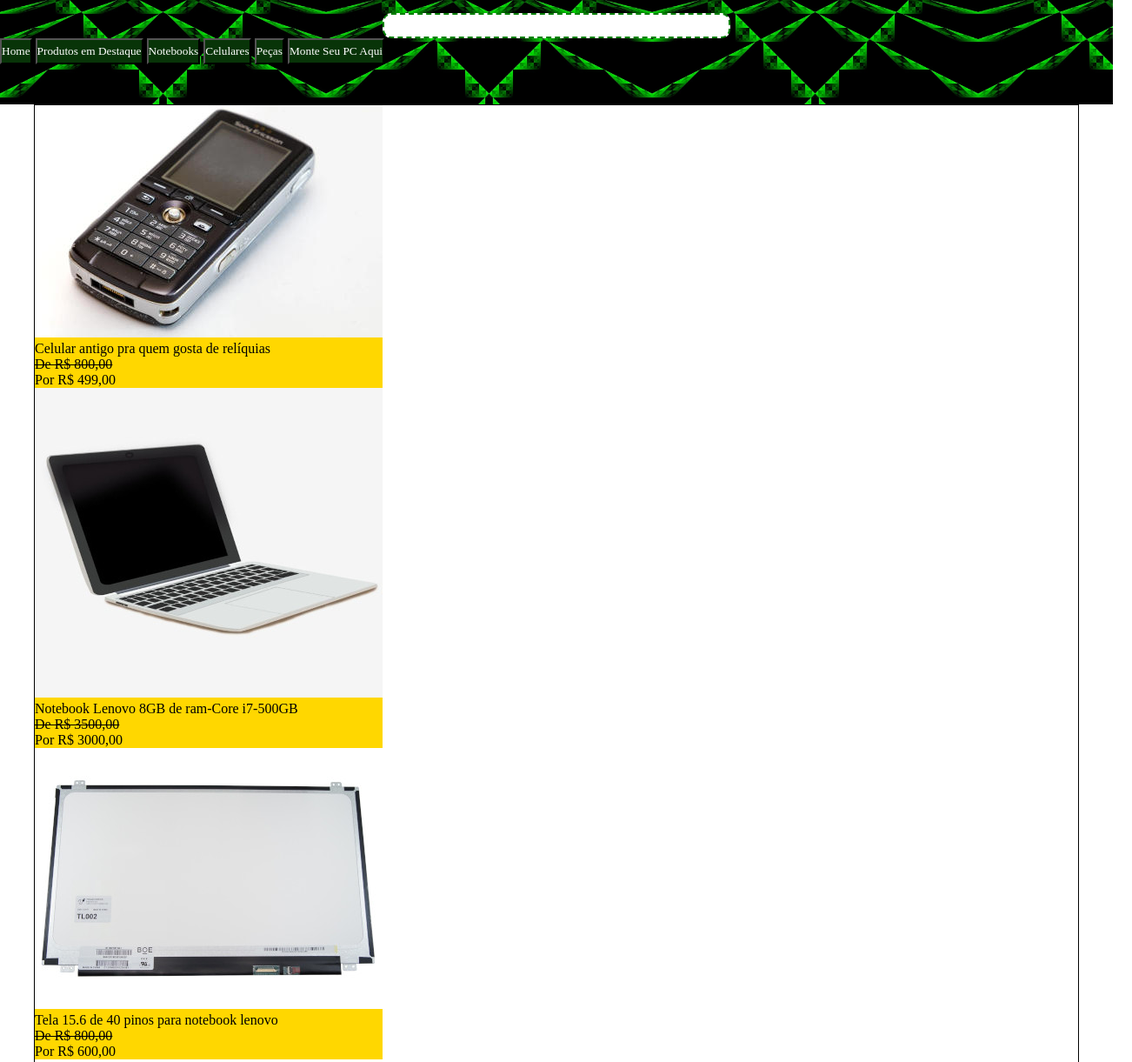
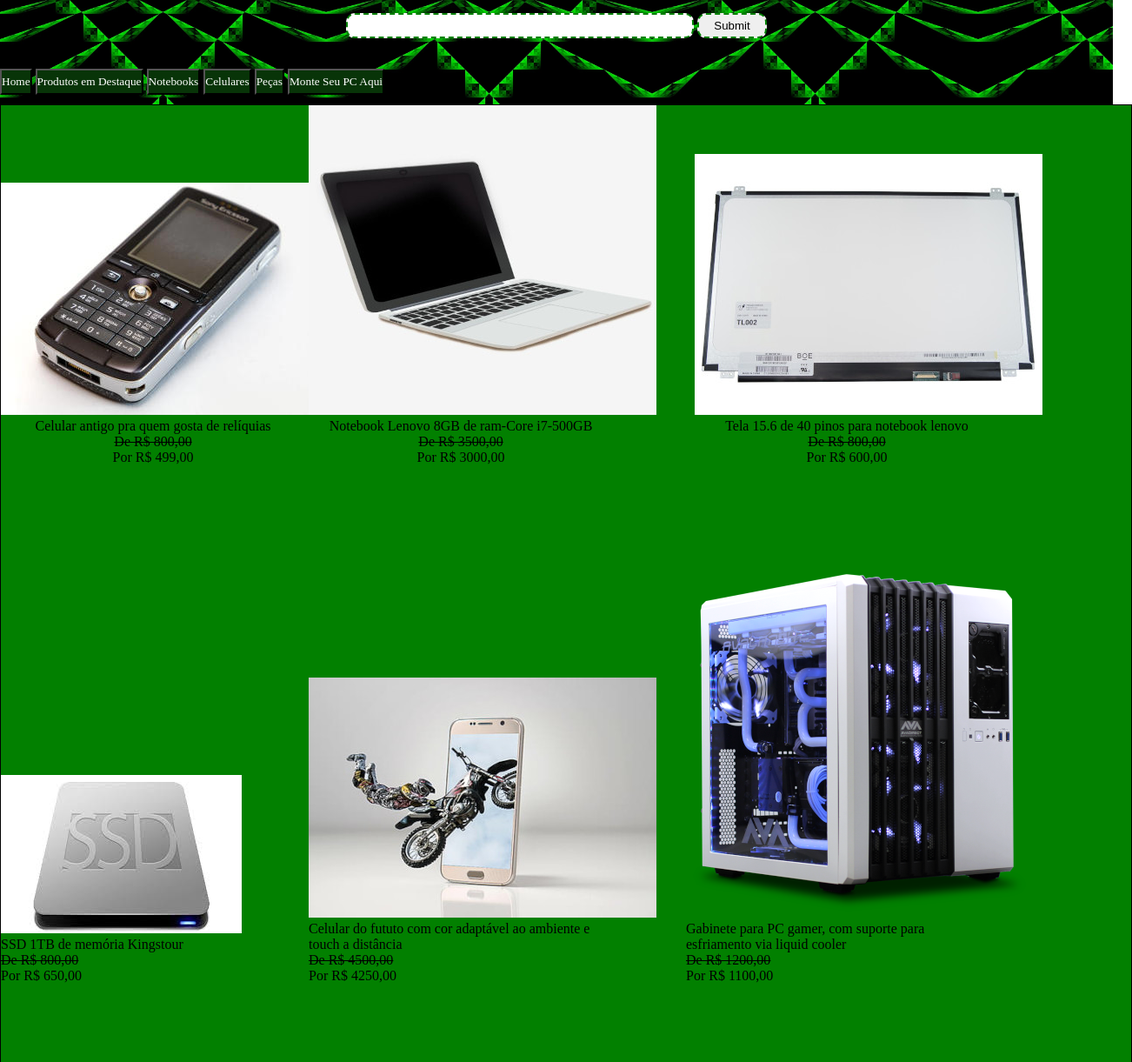
Before and after one commit to AquilesEduardo/projeto-de-site, a plain HTML site: page index.html in a window 1280 px wide. Shown: the part 80-1301 px from the top of the page at 87% size, 1302 px wide, since content can reach past the window. Drawn offline with Linux system fonts and the light colour scheme; a web font is replaced by a local one.

Commit message:
alinhei lateralmente as divs

```diff
--- a/index.html
+++ b/index.html
@@ -12,6 +12,7 @@
         <h1>EletroMeta</h1>
         <p>A sua loja de informatica do futuro</p>
         <input type="search" name="Pesquisa de produtos" id="input1" maxlength="20">
+        <input type="submit" name="pesquisa" placeholder="Buscar">
         <nav>
             <button>Home</button>
             <button>Produtos em Destaque</button>
@@ -22,7 +23,6 @@
         </nav>
     </header>
     <main>
-        <div class="linhaum">
                 <div class="um">
                     <img src="imagens/celular-quadrado-pq.jpg" alt="Celular quadrado e antigo">
                     <aside>Celular antigo pra quem gosta de relíquias</aside>
@@ -40,7 +40,6 @@
                     <aside>Tela 15.6 de 40 pinos para notebook lenovo</aside>
                     <s>De R$ 800,00</s>
                     <p>Por R$ 600,00</p>
-            </div>
                 </div>
         <div class="quatro">
             <img src="imagens/ssd.jpg" alt="SSD de alta velocidade e com 1TB de memória">
--- a/style.css
+++ b/style.css
@@ -31,12 +31,14 @@ header input{
     margin-top: 40px;
     border: 2px dashed green;
     border-radius: 10px;
-
+}
+input[type="submit"]{
+    width: 80px;
 }
 nav{
     text-align: left;
     position: relative;
-    margin-bottom: -35px;
+    margin-top: 35px;
 
 }
 nav>button{
@@ -51,12 +53,37 @@ nav>button:hover{
     color: black;
 }
 main{
-    background-color: white;
-    width: 1200px;
+    background-color: var(--cor01);
+    width: 1300px;
     margin: auto;
     border: 1px solid black;
 }
-.linhaum{
+div{
+    width: 350px;
+    height: 445px;
+}
+main .um{
     display: inline-block;
-    background-color: gold;
+    margin-top: o;
+    text-align: center;
 }
+main .dois{
+    display: inline-block;
+    text-align: center;
+
+}
+main .tres{
+    display: inline-block;
+    text-align: center;
+    padding-left: 90px;
+}
+main .quatro{
+    display: inline-block;
+}
+main .cinco{
+    display: inline-block;
+}
+main .seis{
+    display: inline-block;
+    padding-left: 80px;
+}
```
Also changed, not shown: imagens/Notebook-do-futuro.jpg (deleted), imagens/celular quadrado.png (added). Lines whose indentation alone changed are shown as unchanged.
